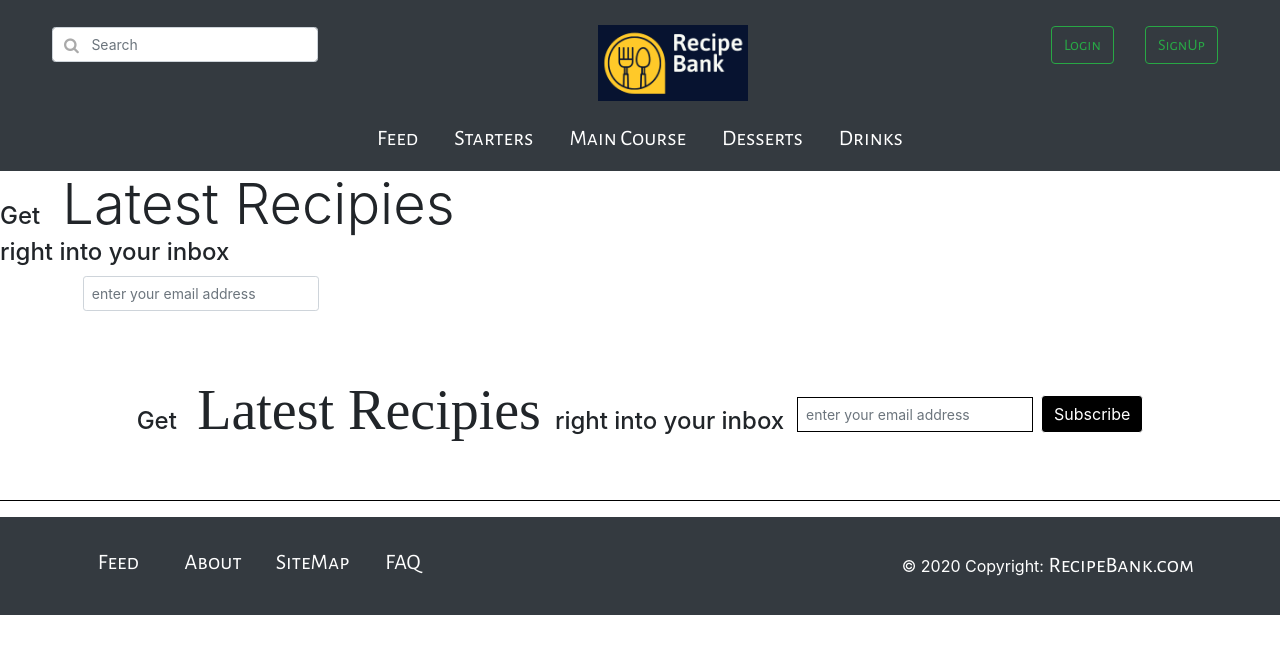
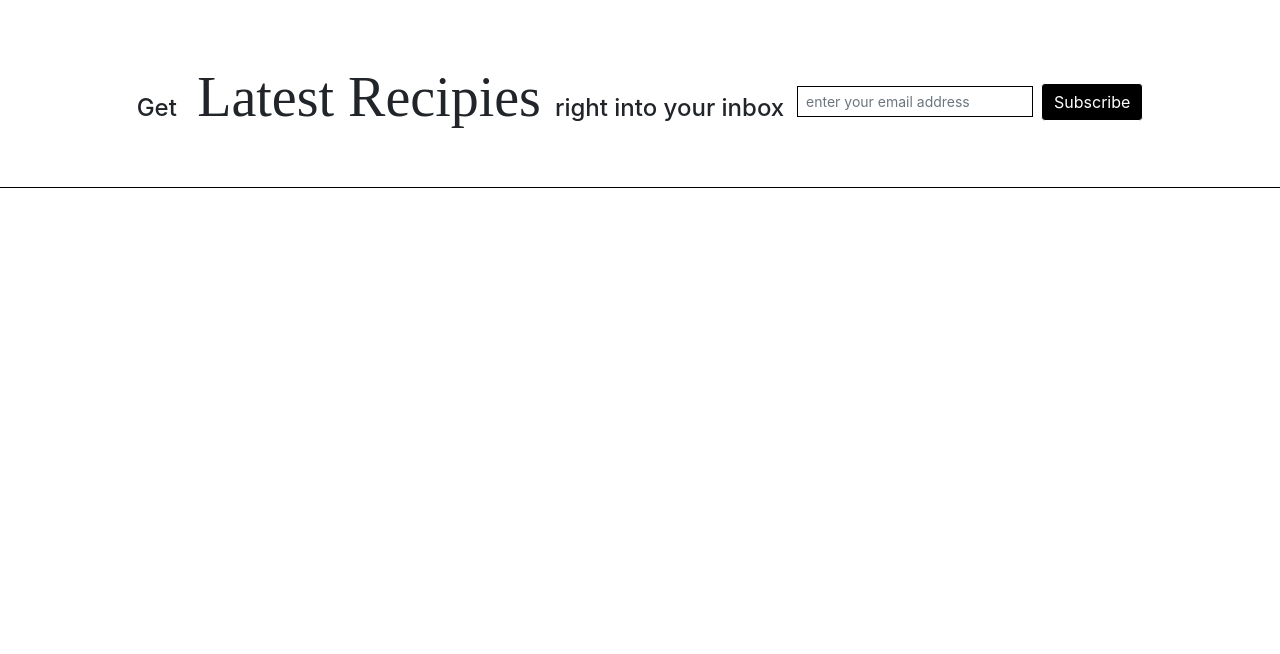
Before and after one commit to yashpathak19/recipe-bank, a PHP site: page /subscription.php in a window 1280 px wide. Shown: the top 654 px of the page. Run offline with PHP 8.4, Linux system fonts and the light colour scheme; some libraries are stand-ins or nearby versions.

Commit message:
separated subscription from footer

```diff
--- a/footer.php
+++ b/footer.php
@@ -1,37 +1,7 @@
-<?php
-	require_once 'database.php';
-	require_once 'subscriber.php';
-	require_once 'traits/valtrait.php';
-
-	if(isset($_POST['subscribebtn'])) {
-	$email_id = $_POST['useremail'];
-	$msg = "Please enter email id";
-
-	require_once 'validation.php';
-
-	//checking that user dont leave any field empty.
-	$obj = new subscriberTrait();
-	$result = $obj->validateContent($email_id);
-
-	if($result != true){
-		$email_id = $_POST['useremail'];
-		$dbcon = Database::getDb();
-		$s = new Subscriber();
-
-		$subscribers = $s->addSubscriber($dbcon, $email_id);
-
-	}
-}
-?>
-
 <html>
 	<head></head>
 	<body>
-	<form class="form-inline justify-content-center" method="post">
-    <h4>Get&nbsp;<span class="display-4"> Latest Recipies </span>right into your inbox</h4>
-    <input class="form-control btn-sm mr-sm-2" type="email" name="useremail" placeholder="enter your email address" aria-label="Search">
-   <button class="btn btn-md btn-outline-success my-2 my-sm-0" name="subscribebtn" id="subscribebtn" type="submit">Subscribe</button>
-</form>
+
 <div class="p-3 bg-dark text-white">
     <!-- Footer Links -->
     <div class="container justify-content-center">
--- a/header.php
+++ b/header.php
@@ -61,8 +61,5 @@
 		</header>
 		<script src="https://code.jquery.com/jquery-3.2.1.slim.min.js" integrity="sha384-KJ3o2DKtIkvYIK3UENzmM7KCkRr/rE9/Qpg6aAZGJwFDMVNA/GpGFF93hXpG5KkN" crossorigin="anonymous"></script>
 		<script src="https://maxcdn.bootstrapcdn.com/bootstrap/4.0.0/js/bootstrap.min.js" integrity="sha384-JZR6Spejh4U02d8jOt6vLEHfe/JQGiRRSQQxSfFWpi1MquVdAyjUar5+76PVCmYl" crossorigin="anonymous"></script>
-
-
-
 	</body>
 </html>
--- a/index.php
+++ b/index.php
@@ -110,7 +110,10 @@
 
             </div>
         </main>
+		<section>
 
+			<?php include 'subscription.php';?>
+		</section>
         <footer class="page-footer font-small ">
             <?php include 'footer.php'?>
         </footer>
--- a/subscriber.php
+++ b/subscriber.php
@@ -1,5 +1,5 @@
 <?php
-namespace subscriberoop;
+//namespace subscriberoop;
 class Subscriber {
 	public function listSubscriber($dbcon){
 		$sql = 'SELECT * FROM users where is_subscribed = 1';
--- a/subscription.php
+++ b/subscription.php
@@ -1,28 +1,42 @@
+<?php
+	require_once 'database.php';
+	require_once 'subscriber.php';
+	require_once 'traits/valtrait.php';
+
+	if(isset($_POST['subscribebtn'])) {
+	$email_id = $_POST['useremail'];
+	$msg = "Please enter email id";
+
+	require_once 'validation.php';
+
+	//checking that user dont leave any field empty.
+	$obj = new subscriberTrait();
+	$result = $obj->validateContent($email_id);
+
+	if($result != true){
+		$email_id = $_POST['useremail'];
+		$dbcon = Database::getDb();
+		$s = new Subscriber();
+		$subscribers = $s->addSubscriber($dbcon, $email_id);
+
+	}
+}
+?>
+
 <html>
 	<head>
 		<meta charset="utf-8"/>
         <meta name="viewport" content="width=device-width, initial-scale=1, shrink-to-fit=no">
-
-        <title>Home Page</title>
-        <link href='https://fonts.googleapis.com/css?family=Alegreya Sans SC' rel='stylesheet'>
+		<link href='https://fonts.googleapis.com/css?family=Alegreya Sans SC' rel='stylesheet'>
         <link rel="stylesheet" type="text/css" href="css/style.css">
-        <link rel="stylesheet" href="https://stackpath.bootstrapcdn.com/bootstrap/4.4.1/css/bootstrap.min.css" integrity="sha384-Vkoo8x4CGsO3+Hhxv8T/Q5PaXtkKtu6ug5TOeNV6gBiFeWPGFN9MuhOf23Q9Ifjh" crossorigin="anonymous">
-        <link href="https://cdnjs.cloudflare.com/ajax/libs/font-awesome/4.7.0/css/font-awesome.min.css" rel="stylesheet">
+        <link rel="stylesheet" href="https://maxcdn.bootstrapcdn.com/bootstrap/4.0.0/css/bootstrap.min.css" integrity="sha384-Gn5384xqQ1aoWXA+058RXPxPg6fy4IWvTNh0E263XmFcJlSAwiGgFAW/dAiS6JXm" crossorigin="anonymous">
 
 	</head>
-	<body>
-	<header class="bg-dark">
-		<?php include 'header.php'?>
-	</header>
-
-	<form class="form-inline justify-content-center" method="post" action="thankyouSubscriber.php">
-		<h4>Get&nbsp;<span class="display-4"> Latest Recipies </span>right into your inbox</h4>
-		<input class="form-control btn-sm mr-sm-2" type="email" placeholder="enter your email address" aria-label="Search">
-	   <button class="btn btn-md btn-outline-success my-2 my-sm-0" name="subscribebtn" id="subscribebtn" type="submit">Subscribe</button>
-	</form>
-
-	<footer class="page-footer font-small ">
-		<?php include 'footer.php'?>
+	<footer>
+		<form class="form-inline justify-content-center" method="post">
+			<h4>Get&nbsp;<span class="display-4"> Latest Recipies </span>right into your inbox</h4>
+			<input class="form-control btn-sm mr-sm-2" type="email" name="useremail" placeholder="enter your email address" aria-label="Search">
+		   <button class="btn btn-md btn-outline-success my-2 my-sm-0" name="subscribebtn" id="subscribebtn" type="submit">Subscribe</button>
+		</form>
 	</footer>
-	<body>
 </html>
--- a/traits/valtrait.php
+++ b/traits/valtrait.php
@@ -6,6 +6,7 @@
             }
         }
 
+		//function to validate email for subscription
 		public function validateContent($email_id){
 
 		$patternname = "/^[a-zA-Z]*$/";
@@ -17,6 +18,6 @@
 		else{
 			return false;
 		}
-   }
+	}
     }
 ?>
```
